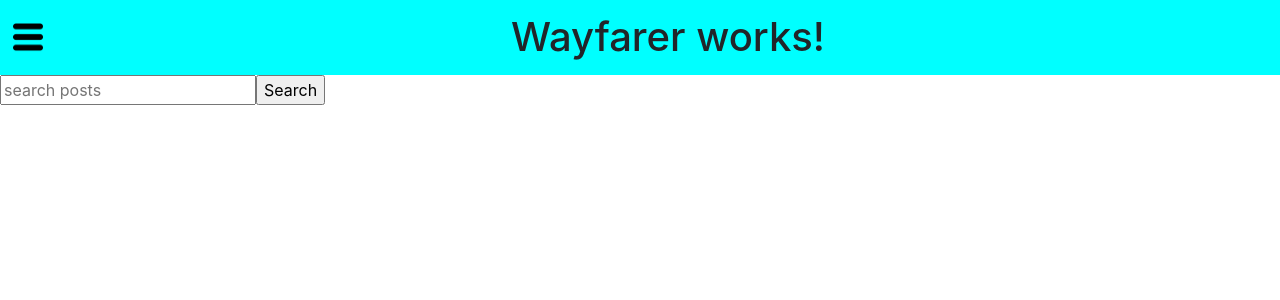
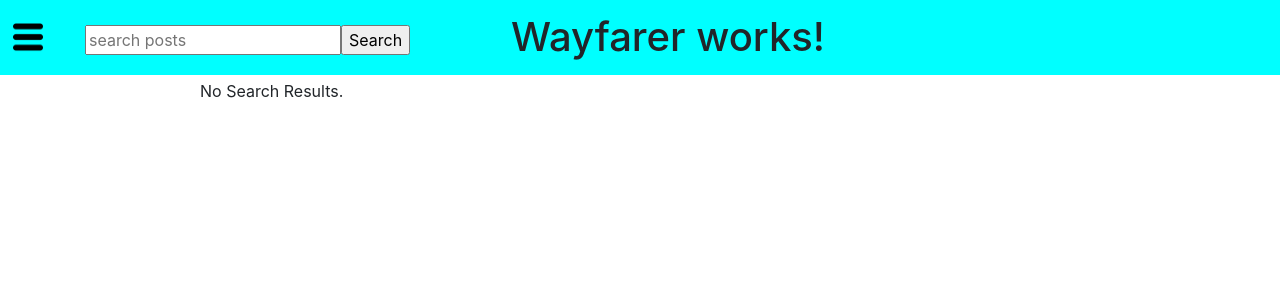
Before and after one commit to richardcblewett/wayfarer, an Angular app: page /search in a window 1280 px wide. Shown: the top 300 px of the page. Built offline with nearby package versions, Linux system fonts and the light colour scheme.

Commit message:
the search and post pages look better.

```diff
--- a/src/app/cities/posts/posts.component.css
+++ b/src/app/cities/posts/posts.component.css
@@ -0,0 +1,3 @@
+div {
+  margin: 25px;
+}
--- a/src/app/cities/posts/posts.component.html
+++ b/src/app/cities/posts/posts.component.html
@@ -1,5 +1,6 @@
 <div *ngIf="post?.id">
     <h2>{{checkTitle(post?.title)}}</h2>
     <h3>Written By: {{checkContent(post?.author)}}</h3>
-    <p>{{checkContent(post?.description)}}</p></div>
+    <p>{{checkContent(post?.description)}}</p>
     <p>{{post?.date}}</p>
+</div>
--- a/src/app/search/search.component.css
+++ b/src/app/search/search.component.css
@@ -5,3 +5,13 @@
   justify-content: center;
   margin: auto;
 }
+.container {
+  margin-left:auto;
+  margin-top: -50px;
+  justify-content: center;
+}
+
+.noResults {
+  margin-left: 200px;
+  justify-content: center;
+}
--- a/src/app/search/search.component.html
+++ b/src/app/search/search.component.html
@@ -1,8 +1,8 @@
-<div>
+<div class="container">
   <input type="text" placeholder="search posts" [(ngModel)]="search" routerLink="/search"/>
   <input (click)="findPost(search)" type="submit" value="Search" routerLink="/search"/>
 </div>
-
+<br>
 <div class="container-fluid" *ngIf="matchingPosts.length>0">
   <div *ngFor="let post of matchingPosts" class="card row">
     <!-- the "container" keeps the card nicely aligned -->
@@ -15,3 +15,6 @@
     {{post.summary}}
   </div>
 </div>
+<div *ngIf="matchingPosts.length===0" class="noResults">
+  No Search Results.
+</div>
```
